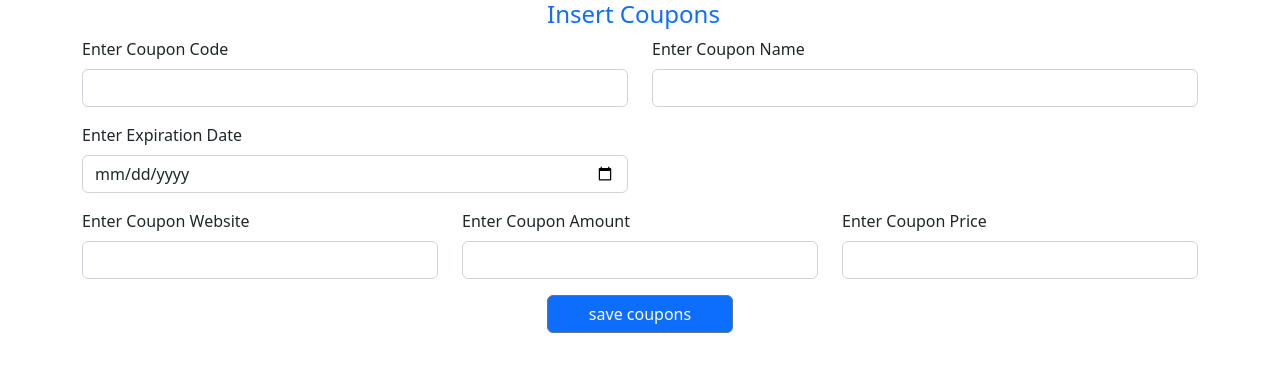
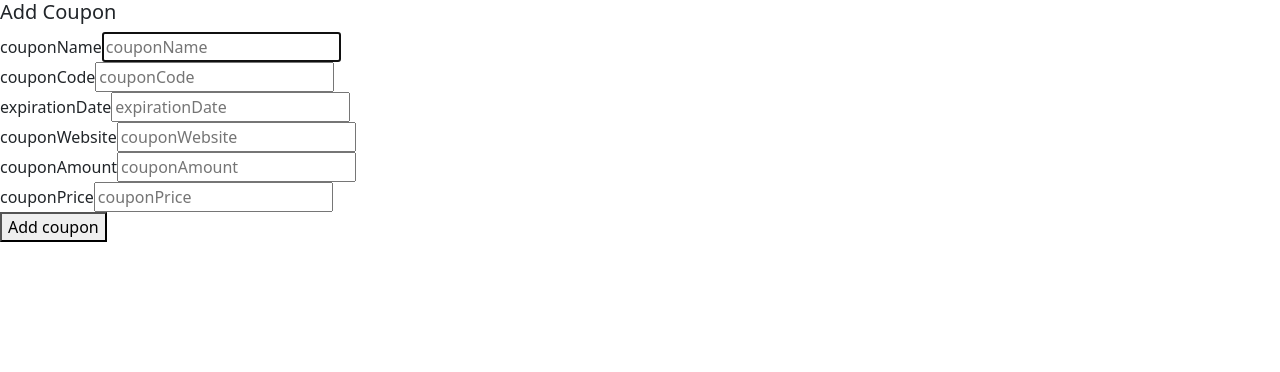
Before and after one commit to ilanhg/Coupons, a React (Create React App) app in the folder CouponsClient/coupons/: page /insert-coupons in a window 1280 px wide. Shown: the top 372 px of the page. Built offline with nearby package versions, Linux system fonts and the light colour scheme.

Commit message:
It is ok

```diff
--- a/CouponsClient/coupons/src/components/InsertCoupons.jsx
+++ b/CouponsClient/coupons/src/components/InsertCoupons.jsx
@@ -12,112 +12,163 @@ export default function InsertCoupons() {
   const [user,setUser] = useState();
   const getUserFromContext = useContext(userContext);
   const navigatingToHomePage = useNavigate();
-
-
   useEffect(() => {
     setUser(getUserFromContext.signUpUser);
   }, []);
+  async function sendCouponToServer(coupon){
+    await couponsItemService.sendOneCoupon(coupon);
 
-  async function submit(arg) {
-  arg.preventDefault();
-
-    // const coupon = new CouponsModel(
-    //   undefined,
-    //   user.id,
-    //   arg.target.couponCode.value,
-    //   arg.target.couponName.value,
-    //   arg.target.expirationDate.value,
-    //   arg.target.couponWebsite.value,
-    //   arg.target.couponAmount.value,
-    //   arg.target.couponPrice.value
-    //   )
-      // await couponsItemService.sendOneCoupon(coupon);
+  }
+  async function submit(arg){
+    const coupon = new CouponsModel(
+      undefined,
+      user.id,
+      arg.target.couponCode.value,
+      arg.target.couponName.value,
+      arg.target.expirationDate.value,
+      arg.target.couponWebsite.value,
+      arg.target.couponAmount.value,
+      arg.target.couponPrice.value
+      )
+    arg.preventDefault();
+    console.log(" coupon before to send ......1111");
+    sendCouponToServer(coupon);
    navigatingToHomePage('/home-page');
   }
-    return (
 
-      <Container
-      className="bg-Light"
-      fluid= "sm"
-    >
-      <h4 className="d-grid gap-2 col-2 mx-auto text-primary" > Insert Coupons</h4>
-  <Form onSubmit={submit}  >
-    <Row>
-      <Col md={6}>
-        <FormGroup>
-          <Label >
-          Enter Coupon Code
-          </Label>
-          <Input
-            name="couponCode"
-            type="text"
-          />
-        </FormGroup>
-      </Col>
-      <Col md={6}>
-        <FormGroup>
-          <Label >
-          Enter Coupon Name
-          </Label>
-          <Input
-            name=" couponName"
-            type="text"
-          />
-        </FormGroup>
-      </Col>
-    </Row>
-    <Row>
-      <Col md={6}>
-        <FormGroup>
-          <Label >
-          Enter Expiration Date
-          </Label>
-          <Input
-            name="expirationDate"
-            type="date"
-          />
-        </FormGroup>
-      </Col>
-    </Row>
-    <Row>
-      <Col md={4}>
-        <FormGroup>
-          <Label >
-          Enter Coupon Website
-          </Label>
-          <Input
-            name="couponWebsite"
-            type="text"
-          />
-        </FormGroup>
-      </Col>
-      <Col md={4}>
-        <FormGroup>
-          <Label >
-          Enter Coupon Amount
-          </Label>
-          <Input
-            name="couponAmount"
-            type="text"
-          />
-        </FormGroup>
-      </Col>
-      <Col md={4}>
-        <FormGroup>
-          <Label >
-          Enter Coupon Price
-          </Label>
-          <Input
-            name="couponPrice"
-            type="text"
-          />
-        </FormGroup>
-      </Col>
-    </Row>
-    <Button className="bg-primary d-grid gap-2 col-2 mx-auto">
-    save coupons
-    </Button>
-  </Form>
-  </Container>
+  return (
+    <div className="AddEmployee Box">
+      <h5>Add Coupon</h5>
+      <form onSubmit={submit}>
+        <label>couponName</label>
+      <input
+          type="text"
+          autoFocus placeholder="couponName" name="couponName"/>
+        <br/>
+         <label>couponCode</label>
+        <input
+          type="text"
+          placeholder="couponCode" name="couponCode"/>
+        <br />
+       <label>expirationDate</label>
+        <input
+          type="text" name="expirationDate"
+          placeholder="expirationDate"
+        />
+        <br />
+       <label>couponWebsite</label>
+        <input
+          type="text"
+        name="couponWebsite"
+          placeholder="couponWebsite"
+        />
+        <br />
+        <label>couponAmount </label>
+        <input
+          type="number"
 
-    )}
+          name="couponAmount"
+          placeholder="couponAmount"
+        />
+        <br />
+        <label>couponPrice</label>
+        <input
+          type="number"
+
+          name="couponPrice"
+          placeholder="couponPrice"
+        />
+        <br />
+        <button type="submit">Add coupon</button>
+        <br />
+      </form>
+    </div>
+  );
+  //   return (
+
+  //     <Container
+  //     className="bg-Light"
+  //     fluid= "sm"
+  //   >
+  //     <h4 className="d-grid gap-2 col-2 mx-auto text-primary" > Insert Coupons</h4>
+  // <Form onSubmit={submit}  >
+  //   <Row>
+  //     <Col md={6}>
+  //       <FormGroup>
+  //         <Label >
+  //         Enter Coupon Code
+  //         </Label>
+  //         <Input
+  //           name="couponCode"
+  //           type="text"
+  //         />
+  //       </FormGroup>
+  //     </Col>
+  //     <Col md={6}>
+  //       <FormGroup>
+  //         <Label >
+  //         Enter Coupon Name
+  //         </Label>
+  //         <Input
+  //           name=" couponName"
+  //           type="text"
+  //         />
+  //       </FormGroup>
+  //     </Col>
+  //   </Row>
+  //   <Row>
+  //     <Col md={6}>
+  //       <FormGroup>
+  //         <Label >
+  //         Enter Expiration Date
+  //         </Label>
+  //         <Input
+  //           name="expirationDate"
+  //           type="date"
+  //         />
+  //       </FormGroup>
+  //     </Col>
+  //   </Row>
+  //   <Row>
+  //     <Col md={4}>
+  //       <FormGroup>
+  //         <Label >
+  //         Enter Coupon Website
+  //         </Label>
+  //         <Input
+  //           name="couponWebsite"
+  //           type="text"
+  //         />
+  //       </FormGroup>
+  //     </Col>
+  //     <Col md={4}>
+  //       <FormGroup>
+  //         <Label >
+  //         Enter Coupon Amount
+  //         </Label>
+  //         <Input
+  //           name="couponAmount"
+  //           type="text"
+  //         />
+  //       </FormGroup>
+  //     </Col>
+  //     <Col md={4}>
+  //       <FormGroup>
+  //         <Label >
+  //         Enter Coupon Price
+  //         </Label>
+  //         <Input
+  //           name="couponPrice"
+  //           type="text"
+  //         />
+  //       </FormGroup>
+  //     </Col>
+  //   </Row>
+  //   <Button className="bg-primary d-grid gap-2 col-2 mx-auto">
+  //   save coupons
+  //   </Button>
+  // </Form>
+  // </Container>
+
+  //   )
+}
--- a/CouponsClient/coupons/src/services/serviceCoupon.js
+++ b/CouponsClient/coupons/src/services/serviceCoupon.js
@@ -14,10 +14,9 @@ const couponsItemService = {
 getOneCoupon : async (id)=> {
   // const response = await axios.get()
 },
-
 sendOneCoupon : async (oneCoupon) =>{
-  console.log("ONE COUPON");
-  console.log(oneCoupon);
+  console.log(" coupon before to send ......sever in function sendOneCoupon OK ! OK ! OK! ");
+  console.log(oneCoupon)
   const response = await axios.post("http://localhost:4000/api/coupons",oneCoupon);
   const coupon = response.data;
   console.log("print coupon");
```
Also changed, not shown: 2 other files (tests, documents, lock files or other folders).
